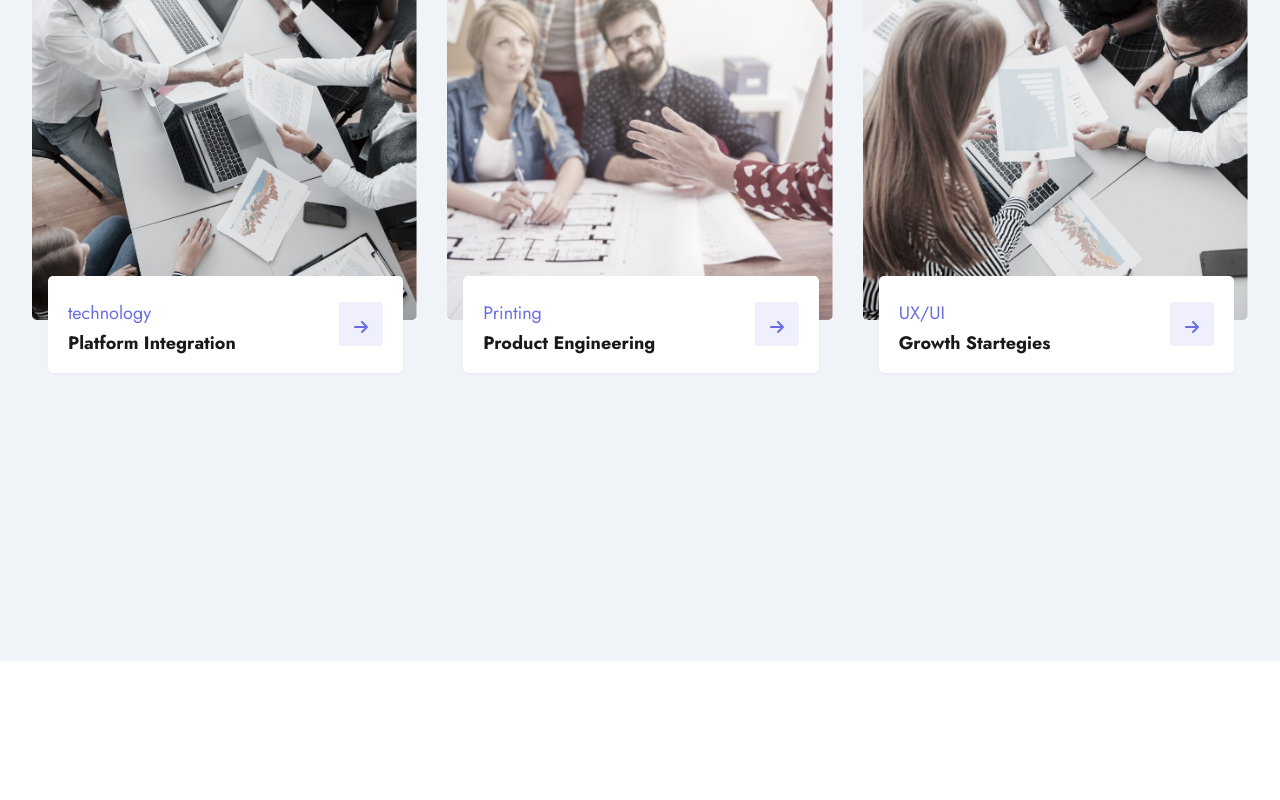
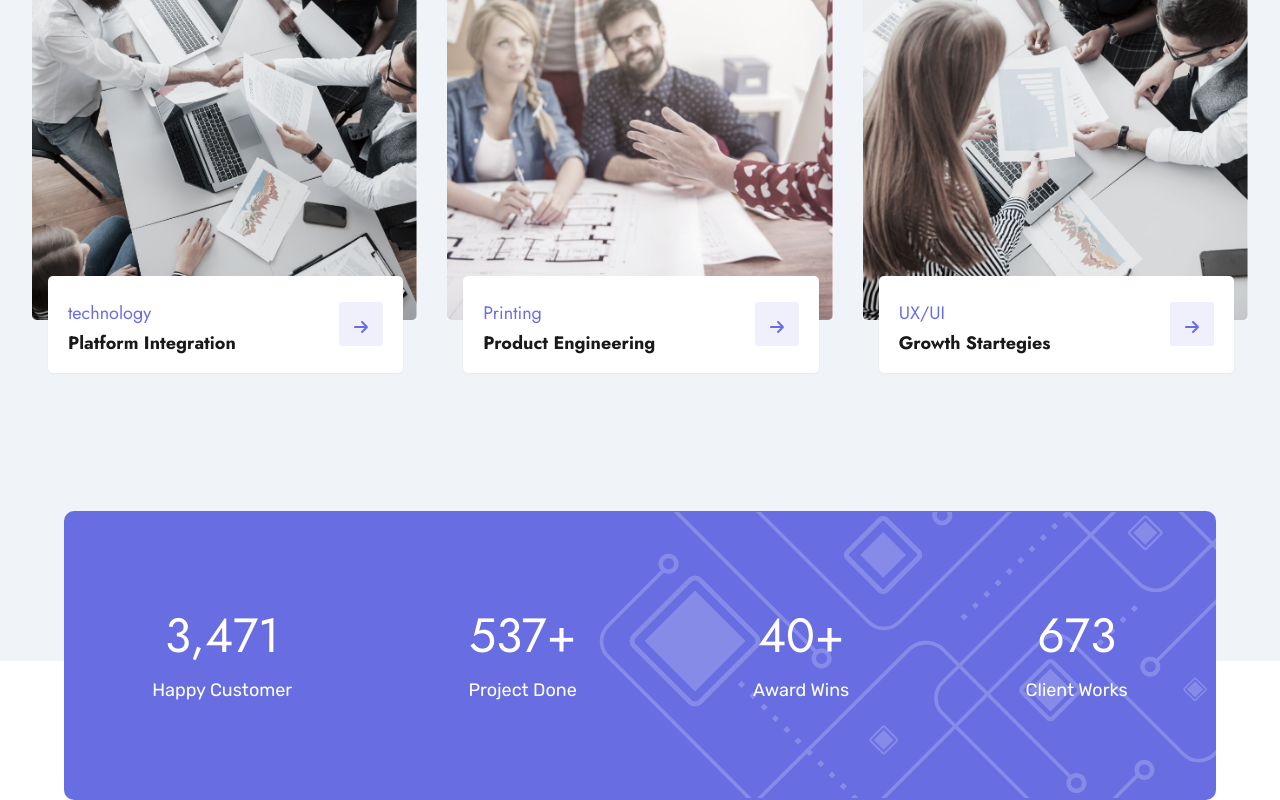
Before and after one commit to abdul-dulal/IT-solution, a Next.js app: page /HomeOne in a window 1280 px wide. Shown: the part 4201-5001 px from the top of the page. Before the commit the page ends 4862 px from the top, so only its background shows below. Built offline with nearby package versions, Linux system fonts and the light colour scheme.

Commit message:
counter added

```diff
--- /dev/null
+++ b/components/ui/Counter.js
@@ -0,0 +1,26 @@
+"use client";
+import React, { useState } from "react";
+import CounterUp from "./CounterUp";
+import ScrollTrigger from "react-scroll-trigger";
+const Counter = () => {
+  const [counterOn, setCounteron] = useState(false);
+  return (
+    <div className="my-14">
+      <ScrollTrigger
+        onEnter={() => setCounteron(true)}
+        onExit={() => setCounteron(false)}
+      >
+        {counterOn && (
+          <div className="sm:flex  items-center xs:gap-0  justify-around ">
+            <CounterUp end="3500" title="happy customer" text="" />
+            <CounterUp end="541" title="project done" text="+" />
+            <CounterUp end="40" title="award wins" text="+" />
+            <CounterUp end="678" title="client works" text="" />
+          </div>
+        )}
+      </ScrollTrigger>
+    </div>
+  );
+};
+
+export default Counter;
--- /dev/null
+++ b/components/ui/CounterUp.js
@@ -0,0 +1,32 @@
+import { rubik } from "@/app/fonts";
+import React from "react";
+import CountUp from "react-countup";
+
+const CounterUp = ({ end, title, text }) => {
+  return (
+    <div className="lg:my-0 my-5 text-center -z-40">
+      <CountUp start={0} end={end} duration={4} delay={0}>
+        {({ countUpRef }) => (
+          <div className="text-white ">
+            <div className="flex justify-center">
+              <h2
+                className="text-5xl leading-[58px]  text-white font-normal mb-3 "
+                ref={countUpRef}
+              ></h2>
+              <h2 className="text-5xl leading-[58px] text-white font-normal capitalize ">
+                {text}
+              </h2>
+            </div>
+            <p
+              className={`${rubik.className} text-[18px] font-normal capitalize text-white`}
+            >
+              {title}
+            </p>
+          </div>
+        )}
+      </CountUp>
+    </div>
+  );
+};
+
+export default CounterUp;
--- a/package.json
+++ b/package.json
@@ -11,9 +11,11 @@
   "dependencies": {
     "next": "14.2.5",
     "react": "^18",
+    "react-countup": "^6.5.3",
     "react-dom": "^18",
     "react-icons": "^5.2.1",
     "react-modal-video": "^2.0.2",
+    "react-scroll-trigger": "^0.6.14",
     "sass": "^1.77.8",
     "swiper": "^11.1.9"
   },
--- a/src/app/HomeOne/page.js
+++ b/src/app/HomeOne/page.js
@@ -30,6 +30,7 @@ import Client from "../../../components/ui/Client";
 import PricePlan from "../../../components/ui/PricePlan";
 import Accrodian from "../../../components/ui/Accrodian";
 import Portfolio from "../../../components/ui/Portfolio";
+import Counter from "../../../components/ui/Counter";
 
 const HomeOne = () => {
   return (
@@ -178,6 +179,7 @@ const HomeOne = () => {
           </div>
         </div>
       </section>
+
       {/* Service End */}
 
       {/* FAQ Start */}
@@ -199,6 +201,7 @@ const HomeOne = () => {
           </div>
         </div>
       </section>
+
       {/* FAQ End */}
 
       {/* Client Start */}
@@ -212,6 +215,7 @@ const HomeOne = () => {
           </div>
         </div>
       </section>
+
       {/* Client End */}
 
       {/* Price Start */}
@@ -232,13 +236,25 @@ const HomeOne = () => {
           </div>
         </div>
       </section>
+
       {/* Price End */}
 
       {/* Portfolio Start */}
       <section className="relative bg-[#f0f4f9] pt-[120px] xl:px-8 px-4 pb-[244px]">
         <Portfolio />
       </section>
+
       {/* Portfolio End */}
+
+      {/* Counter Start */}
+      <section className="relative -mt-[150px]">
+        <div className="container mx-auto xl:px-6 px-3">
+          <div className="bg-[url('/img/bg/counter-bg.png')] relative   w-full rounded-[10px] bg-[#686ee2] z-[2]  py-10 bg-center bg-auto bg-no-repeat">
+            <Counter />
+          </div>
+        </div>
+      </section>
+      {/* Counter End */}
     </div>
   );
 };
```
Also changed, not shown: 1 other file (tests, documents, lock files or other folders).
